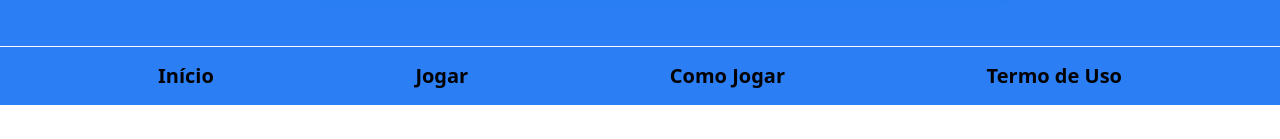
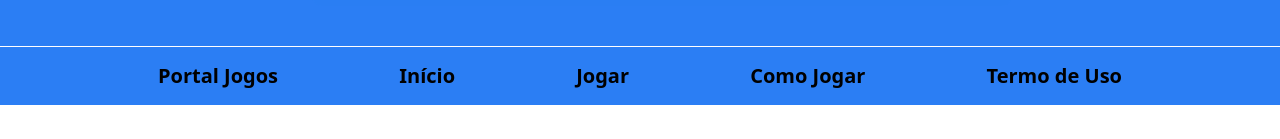
Before and after one commit to inclunet/bin-go, a SvelteKit app in the folder bingo/: page /braille/1 in a window 1280 px wide. Shown: the part 216-355 px from the top of the page. Built offline with nearby package versions, Linux system fonts and the light colour scheme; no server answers.

Commit message:
added link in menu to games portal

```diff
--- a/bingo/src/routes/bingo/+layout.svelte
+++ b/bingo/src/routes/bingo/+layout.svelte
@@ -14,6 +14,7 @@
 
     <div>
         <MenuHeader title="IncluBingo">
+            <MenuItem href="/">Portal Jogos</MenuItem>
             <MenuItem href="/bingo">Início</MenuItem>
             <MenuItem href="/bingo/new">Jogar</MenuItem>
             <MenuItem href="/bingo/instructions">Como Jogar</MenuItem>
--- a/bingo/src/routes/braille/+layout.svelte
+++ b/bingo/src/routes/braille/+layout.svelte
@@ -25,6 +25,7 @@
 
     <div>
         <MenuHeader title="IncluBraille">
+            <MenuItem href="/">Portal Jogos</MenuItem>
             <MenuItem href="/braille">Início</MenuItem>
             <MenuItem href="/braille/new">Jogar</MenuItem>
             <MenuItem href="/braille/instructions">Como Jogar</MenuItem>
```
